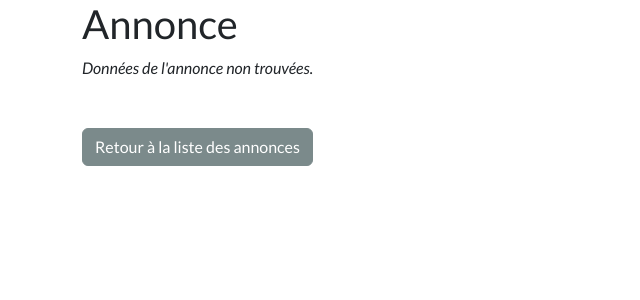
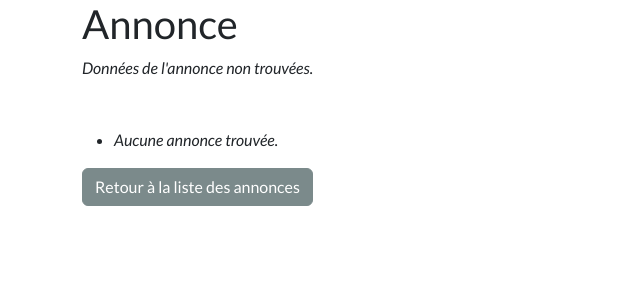
Before and after one commit to fabienmacip/trtconseil, a Symfony app: template templates/annonce/index.html.twig in a window 1280 px wide. Shown: the part 72-372 px from the top of the page, without its empty margins (0-640 px from the left). Run offline with Twig, Linux system fonts and the light colour scheme; the template is opened without the code that fills it, so the values that code supplies are empty; some libraries are stand-ins or nearby versions.

Commit message:
Annonce - liste des candidatures

```diff
--- a/src/Controller/AnnonceController.php
+++ b/src/Controller/AnnonceController.php
@@ -20,8 +20,11 @@ class AnnonceController extends AbstractController
         $em = $this->getDoctrine()->getManager();
         $annonce = $em->getRepository(Annonce::class)->findOneBy(['id'=>$id]);
 
+        $candidatures = $em->getRepository(Candidature::class)->findBy(['annonce' => $annonce]);
+
         return $this->render('annonce/index.html.twig', [
             'annonce' => $annonce,
+            'candidatures' => $candidatures
         ]);
     }
 
--- a/src/Controller/CandidatController.php
+++ b/src/Controller/CandidatController.php
@@ -15,14 +15,16 @@ class CandidatController extends AbstractController
      * READ
      *
      * @Route("/candidat/{id}", name="app_candidat", requirements={"id"="\d+"})
+     * @Route("/candidat/{id}/{annonce}", name="app_candidat_annonce", requirements={"id"="\d+"})
      */
-    public function index(int $id): Response
+    public function index(int $id, int $annonce = null): Response
     {
         $em = $this->getDoctrine()->getManager();
         $candidat = $em->getRepository(Candidat::class)->findOneBy(['id'=>$id]);
 
         return $this->render('candidat/index.html.twig', [
             'candidat' => $candidat,
+            'annonce' => $annonce
         ]);
     }
 
--- a/templates/annonce/index.html.twig
+++ b/templates/annonce/index.html.twig
@@ -38,6 +38,31 @@
     {% endif %}
 
 </div>
+
 <br/><br/>
+
+{# Liste des candidats à cette annonce #}
+<div>
+    <ul>
+    {% if candidatures %}
+        {% for c in candidatures %}
+        <li style="list-style:none" class="my-1">
+            <a href="{{ path('app_candidat_annonce', {'id': c.candidat.id, 'annonce':c.annonce.id})}}" class="btn btn-info mx-2">Voir</a>
+            {{c.candidat.user.nom}} -
+            {{c.candidat.user.prenom}} -
+            {{c.candidat.user.username}} -
+            {{c.candidat.cv}}
+        </li>
+        {% endfor %}
+
+    {% else %}
+    <li><em>Aucune annonce trouvée.</em></li>
+    {% endif %}
+    <ul>
+</div>
+
+{# Bouton retour #}
+<div>
 <a href="{{ path('annonces') }}" role="button" class="btn btn-dark">Retour à la liste des annonces</a>
+</div>
 {% endblock %}
```
Also changed, not shown: templates/candidat/index.html.twig (+9 -0 lines).
